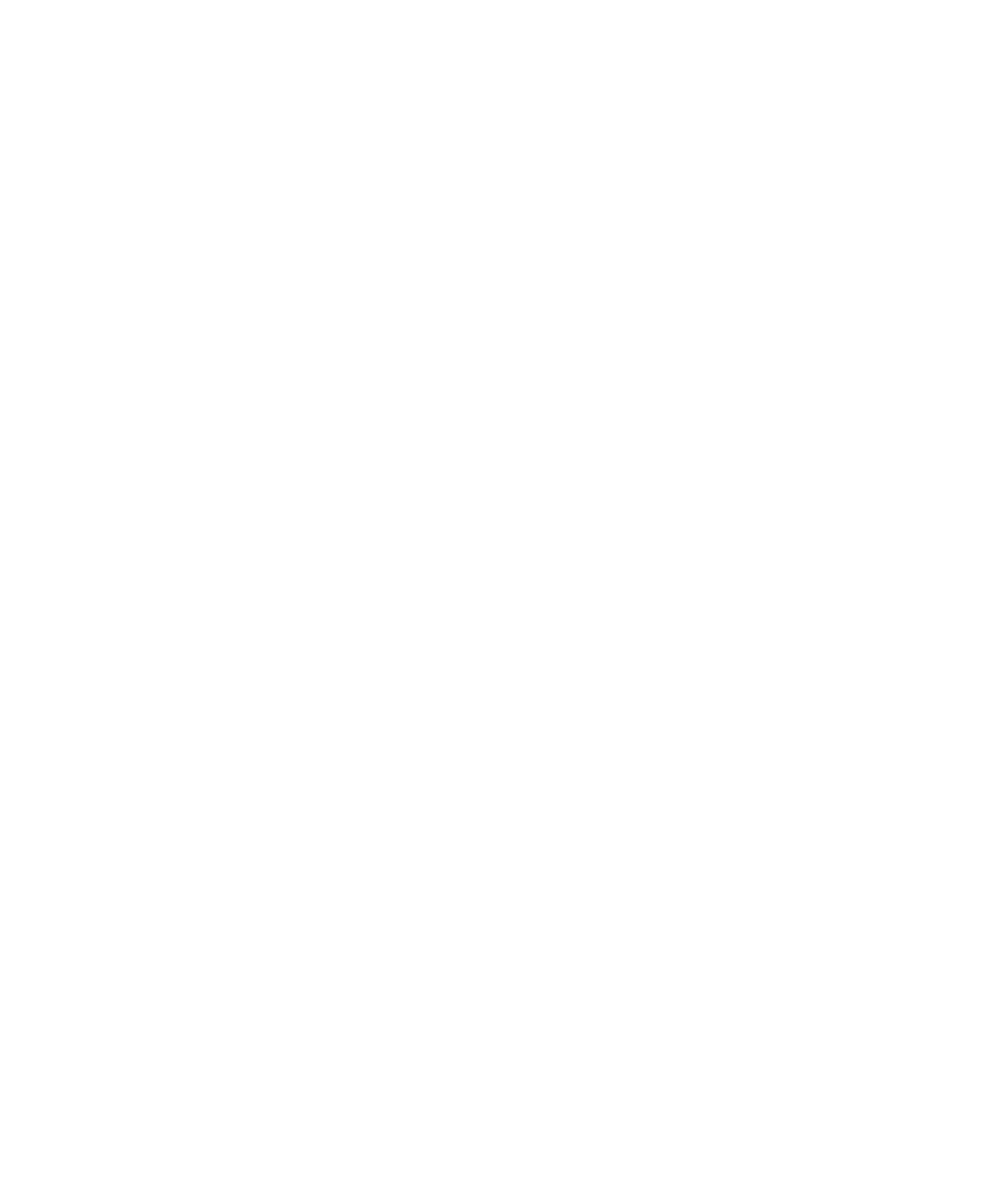
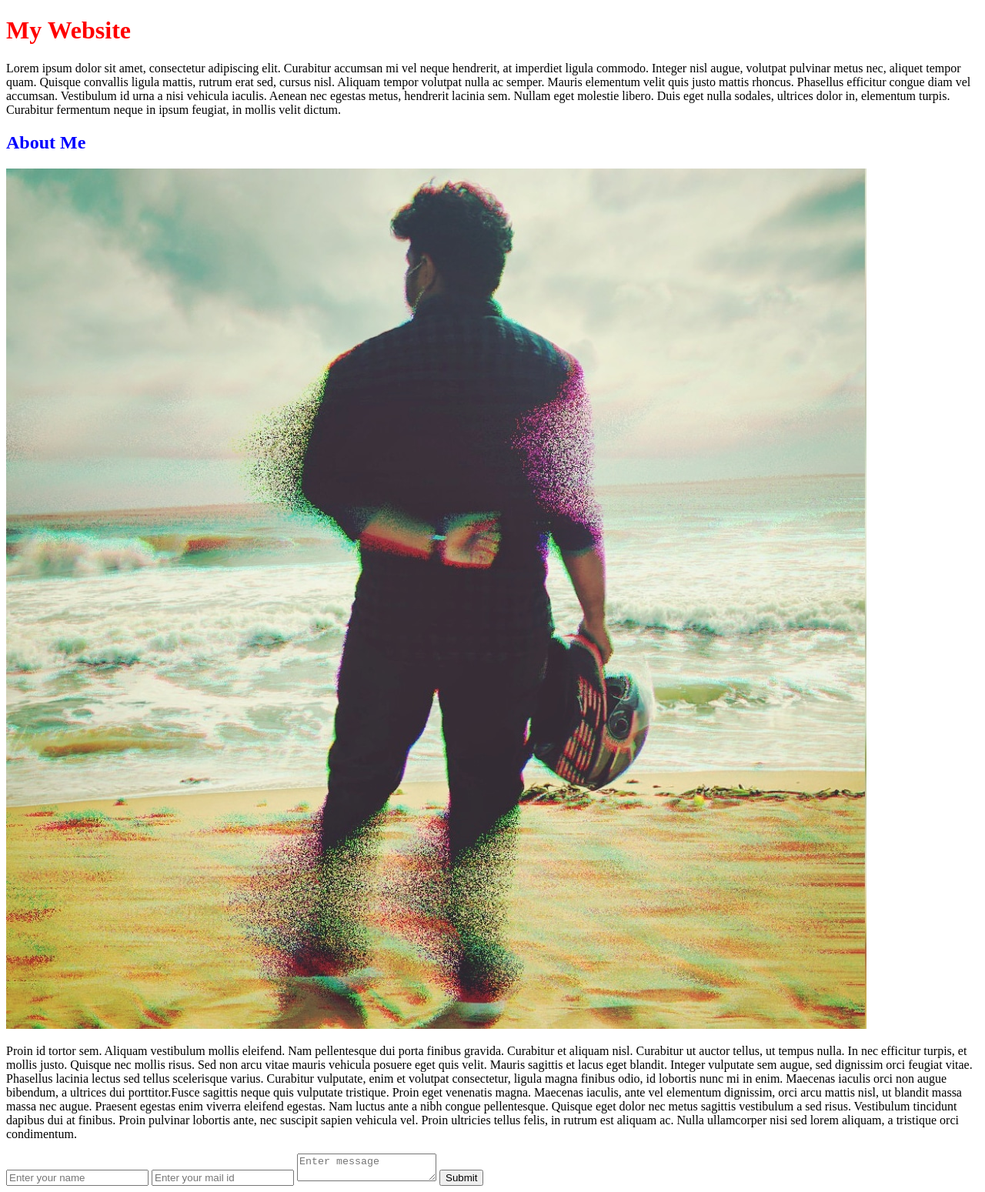
Before and after one commit to alangeorge23/css-training, a plain HTML site: page index.html in a window 1280 px wide. Shown: the whole page at 77% size. Before the commit the page ends 800 px from the top, so only its background shows below. Drawn offline with Linux system fonts and the light colour scheme.

Commit message:
added headings,sub headings,paragraphs,image and form in index file and added few styles in css file

```diff
--- a/index.html
+++ b/index.html
@@ -4,9 +4,20 @@
     <meta charset="UTF-8">
     <meta http-equiv="X-UA-Compatible" content="IE=edge">
     <meta name="viewport" content="width=device-width, initial-scale=1.0">
+    <link rel="stylesheet" type="text/css" href="style.css">
     <title>Css Practise</title>
 </head>
 <body>
-
+    <h1 class="ag-main-title">My Website</h1>
+    <p>Lorem ipsum dolor sit amet, consectetur adipiscing elit. Curabitur accumsan mi vel neque hendrerit, at imperdiet ligula commodo. Integer nisl augue, volutpat pulvinar metus nec, aliquet tempor quam. Quisque convallis ligula mattis, rutrum erat sed, cursus nisl. Aliquam tempor volutpat nulla ac semper. Mauris elementum velit quis justo mattis rhoncus. Phasellus efficitur congue diam vel accumsan. Vestibulum id urna a nisi vehicula iaculis. Aenean nec egestas metus, hendrerit lacinia sem. Nullam eget molestie libero. Duis eget nulla sodales, ultrices dolor in, elementum turpis. Curabitur fermentum neque in ipsum feugiat, in mollis velit dictum.</p>
+    <h2 class="ag-sub-title">About Me</h2>
+    <img src="Images/Alan George.jpg" alt="Alan George">
+    <p>Proin id tortor sem. Aliquam vestibulum mollis eleifend. Nam pellentesque dui porta finibus gravida. Curabitur et aliquam nisl. Curabitur ut auctor tellus, ut tempus nulla. In nec efficitur turpis, et mollis justo. Quisque nec mollis risus. Sed non arcu vitae mauris vehicula posuere eget quis velit. Mauris sagittis et lacus eget blandit. Integer vulputate sem augue, sed dignissim orci feugiat vitae. Phasellus lacinia lectus sed tellus scelerisque varius. Curabitur vulputate, enim et volutpat consectetur, ligula magna finibus odio, id lobortis nunc mi in enim. Maecenas iaculis orci non augue bibendum, a ultrices dui porttitor.Fusce sagittis neque quis vulputate tristique. Proin eget venenatis magna. Maecenas iaculis, ante vel elementum dignissim, orci arcu mattis nisl, ut blandit massa massa nec augue. Praesent egestas enim viverra eleifend egestas. Nam luctus ante a nibh congue pellentesque. Quisque eget dolor nec metus sagittis vestibulum a sed risus. Vestibulum tincidunt dapibus dui at finibus. Proin pulvinar lobortis ante, nec suscipit sapien vehicula vel. Proin ultricies tellus felis, in rutrum est aliquam ac. Nulla ullamcorper nisi sed lorem aliquam, a tristique orci condimentum.</p>
+    <form>
+        <input type="text" name="" id="" placeholder="Enter your name">
+        <input type="email" name="" id="" placeholder="Enter your mail id">
+        <textarea placeholder="Enter message" style="resize: noneb ;"></textarea>
+        <input type="submit" value="Submit">
+    </form>
 </body>
 </html>
--- a/style.css
+++ b/style.css
@@ -0,0 +1,9 @@
+body{
+    background: #fff;
+}
+.ag-main-title{
+    color:red;
+}
+.ag-sub-title{
+    color: blue;
+}
```
Also changed, not shown: Images/1411760.jpg (added), Images/2129842.jpg (added), Images/2883178.jpg (added), Images/6646592.jpg (added), Images/Alan George.jpg (added), Images/Alan-bike-img.jpeg (added), Images/Alan-executive-attire.jpg (added), Images/WallpaperDog-20508493.jpg (added), Images/WallpaperDog-20508724.jpg (added), Images/WallpaperDog-20508751.jpg (added), Images/nissan-skyline-gt-r-r34-paul-walker-wallpaper-3440x1440_15.jpg (added), script.js (deleted), 3 other files.
